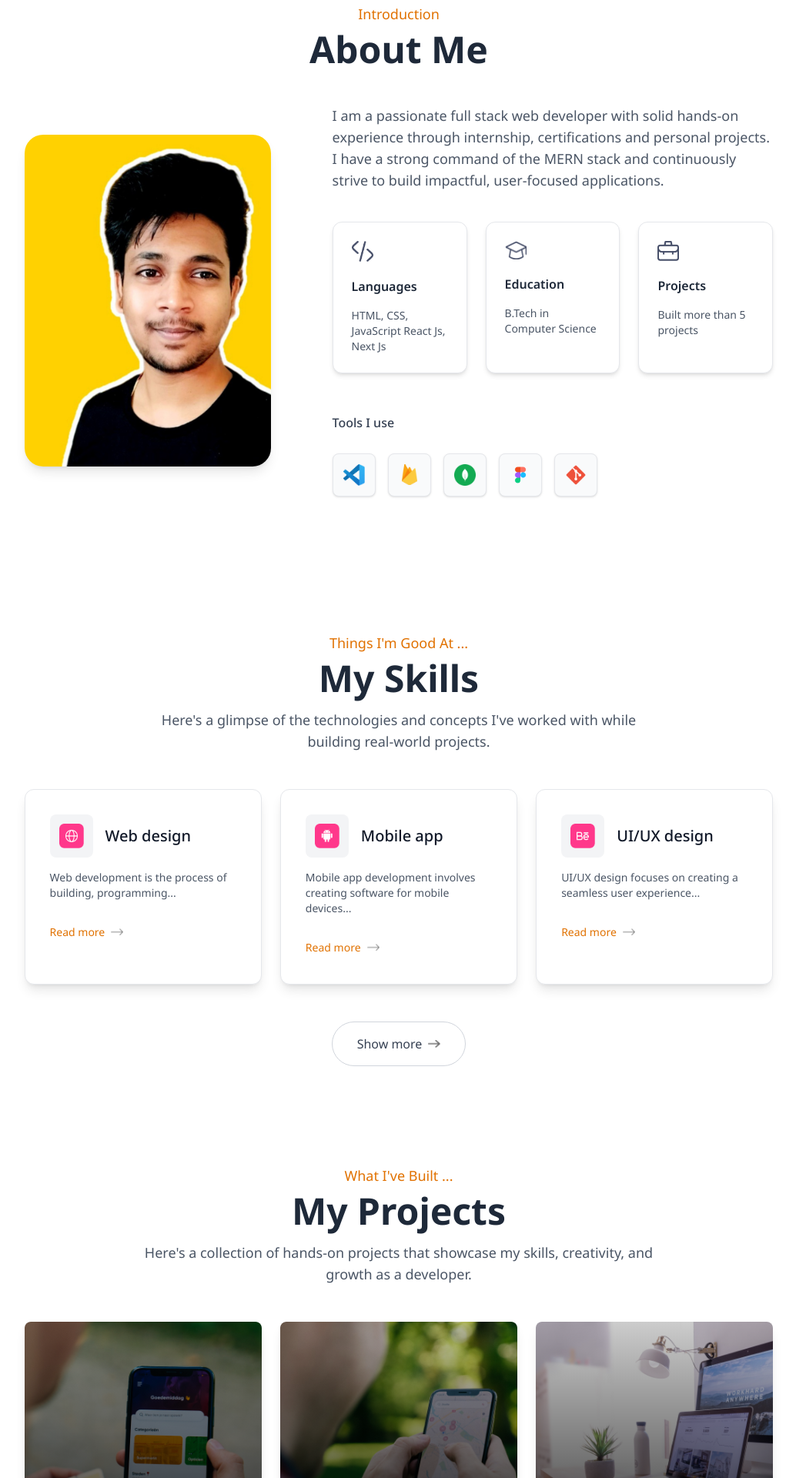
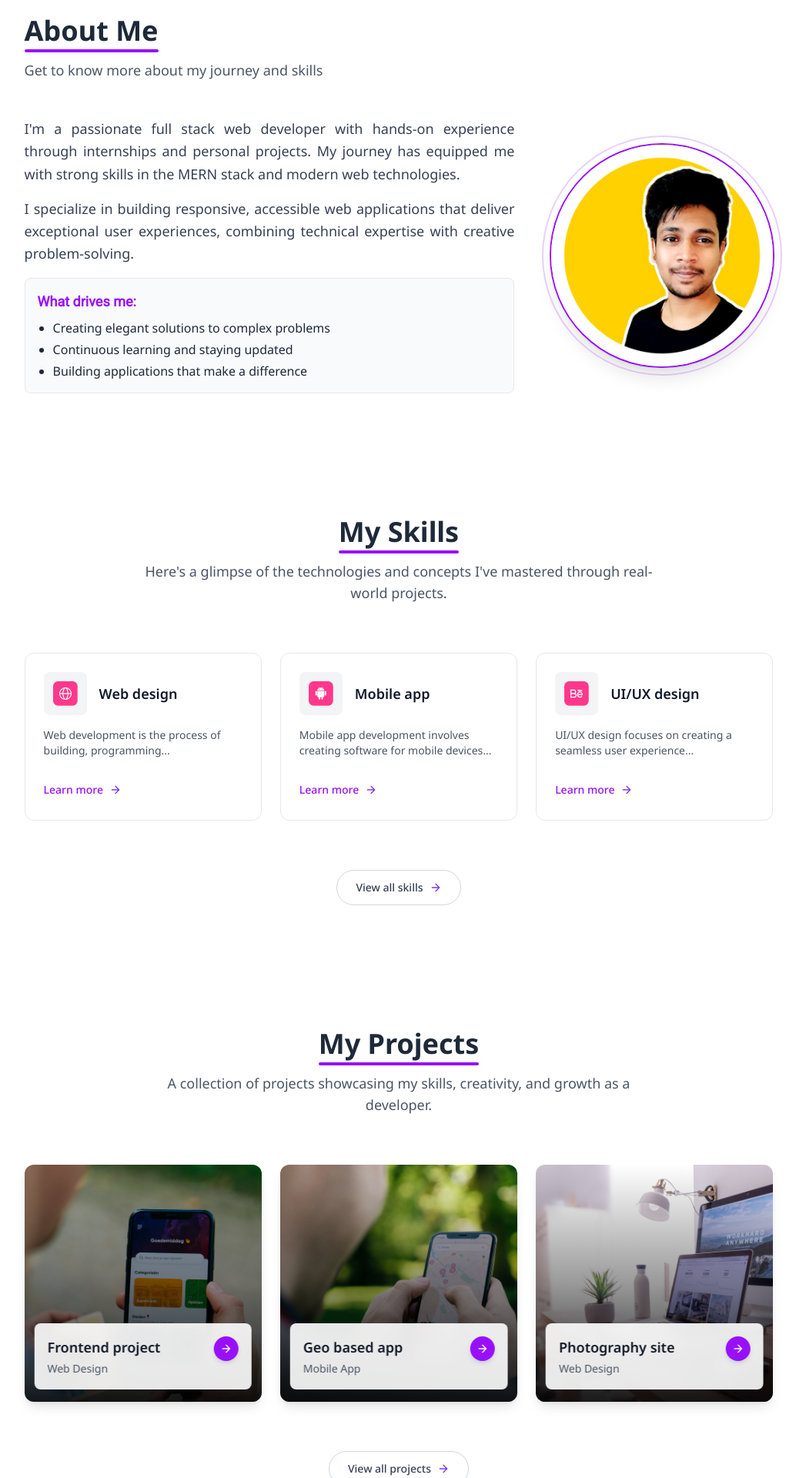
Before and after one commit to kalyanthalla/Kalyan-Portfolio, a Next.js app: page / in a window 1280 px wide. Shown: the part 860-2780 px from the top of the page at 77% size, without its empty margins (122-1169 px from the left). Built offline with nearby package versions, Linux system fonts and the light colour scheme.

Commit message:
Updated design

```diff
--- a/app/components/About.jsx
+++ b/app/components/About.jsx
@@ -1,4 +1,4 @@
-import { assets, infoList, toolsData } from '@/assets/assets'
+import { assets } from '@/assets/assets'
 import Image from 'next/image'
 import React from 'react'
 
@@ -6,85 +6,77 @@ const About = ({ isDarkMode }) => {
   return (
     <section
       id='about'
-      className={`w-full px-[5%] md:px-[12%] py-16 scroll-mt-20 ${
-        isDarkMode ? 'bg-darkTheme text-gray-100' : 'bg-white text-gray-800'
+      className={`w-full px-[5%] md:px-[12%] py-16 md:py-20 scroll-mt-20 transition-colors duration-300 ${
+        isDarkMode ? 'darkTheme text-gray-100' : 'bg-white text-gray-800'
       }`}
     >
       <div className="max-w-7xl mx-auto">
-        <div className="text-center mb-4">
-          <h4 className='text-lg font-Ovo text-amber-600'>Introduction</h4>
-          <h2 className='text-4xl md:text-5xl font-bold mt-2 mb-6'>About Me</h2>
+        <div className="mb-12 text-center lg:text-left">
+          <h2 className='text-3xl md:text-4xl font-bold mb-4 relative inline-block roboto'>
+            <span className="relative z-10">
+              About Me
+              <span className={`absolute -bottom-1 left-0 h-1 w-full ${
+                isDarkMode ? 'bg-purple-400' : 'bg-purple-600'
+              } rounded-full`}></span>
+            </span>
+          </h2>
+          <p className={`text-base md:text-lg max-w-3xl mx-auto lg:mx-0 ${
+            isDarkMode ? 'text-gray-300' : 'text-gray-600'
+          }`}>
+            Get to know more about my journey and skills
+          </p>
         </div>
 
-        <div className='flex flex-col lg:flex-row items-center gap-12 lg:gap-20 my-12'>
-          <div className='w-64 sm:w-80 rounded-3xl overflow-hidden shadow-lg'>
-            <Image
-              src={assets.user_image}
-              alt='Profile picture'
-              width={320}
-              height={320}
-              className='w-full h-auto object-cover hover:scale-105 transition-transform duration-500'
-            />
+        <div className='flex flex-col lg:flex-row items-center justify-center gap-8 lg:gap-12'>
+          {/* Image Container - Now properly aligned */}
+          <div className='relative order-1 lg:order-2 w-56 h-56 sm:w-64 sm:h-64 lg:w-72 lg:h-72'>
+            <div className={`w-full h-full rounded-full overflow-hidden shadow-xl ${
+              isDarkMode ? 'ring-2 ring-purple-400' : 'ring-2 ring-purple-600'
+            }`}>
+              <Image
+                src={assets.profile_image}
+                alt='Profile picture'
+                width={400}
+                height={538}
+                className='w-full h-full object-cover object-top'
+                priority
+              />
+            </div>
+            <div className={`absolute -inset-3 rounded-full border-2 ${
+              isDarkMode ? 'border-purple-400' : 'border-purple-600'
+            } opacity-20 animate-spin-slow pointer-events-none`}></div>
           </div>
 
-          <div className='flex-1'>
-            <p className={`text-lg mb-10 max-w-2xl ${
-              isDarkMode ? 'text-gray-300' : 'text-gray-600'
-            }`}>
-              I am a passionate full stack web developer with solid hands-on experience through internship, certifications and personal projects. I have a strong command of the MERN stack and continuously strive to build impactful, user-focused applications.
-            </p>
+          {/* Text Content - Adjusted text size */}
+          <div className='flex-1 order-2 lg:order-1'>
+            <div className="space-y-4">
+              <p className={`text-base md:text-lg leading-relaxed text-justify ${
+                isDarkMode ? 'text-gray-300' : 'text-gray-700'
+              }`}>
+                I'm a passionate full stack web developer with hands-on experience through internships and personal projects. My journey has equipped me with strong skills in the MERN stack and modern web technologies.
+              </p>
 
-            <ul className='grid grid-cols-1 sm:grid-cols-3 gap-4 sm:gap-6 max-w-2xl mb-12'>
-              {infoList.map(({icon, iconDark, title, description}, index) => (
-                <li
-                  key={index}
-                  className={`rounded-xl p-6 transition-all duration-300 hover:-translate-y-1 cursor-pointer ${
-                    isDarkMode
-                      ? 'bg-darkTheme border-gray-700 hover:shadow-gray-800/50'
-                      : 'bg-white border-gray-200 hover:shadow-gray-200'
-                  } border shadow-md`}
-                >
-                  <Image
-                    src={isDarkMode ? iconDark : icon}
-                    alt={title}
-                    width={28}
-                    height={28}
-                    className='w-7 mb-4'
-                  />
-                  <h3 className={`my-3 font-semibold ${
-                    isDarkMode ? 'text-white' : 'text-gray-800'
-                  }`}>{title}</h3>
-                  <p className={`text-sm ${
-                    isDarkMode ? 'text-gray-300' : 'text-gray-600'
-                  }`}>{description}</p>
-                </li>
-              ))}
-            </ul>
+              <p className={`text-base md:text-lg leading-relaxed text-justify ${
+                isDarkMode ? 'text-gray-300' : 'text-gray-700'
+              }`}>
+                I specialize in building responsive, accessible web applications that deliver exceptional user experiences, combining technical expertise with creative problem-solving.
+              </p>
 
-            <h4 className={`my-6 font-medium ${
-              isDarkMode ? 'text-gray-300' : 'text-gray-700'
-            }`}>Tools I use</h4>
-
-            <ul className='flex flex-wrap items-center gap-3 sm:gap-4'>
-              {toolsData.map((tool, index) => (
-                <li
-                  key={index}
-                  className={`flex items-center justify-center w-12 sm:w-14 aspect-square rounded-lg cursor-pointer transition-all duration-300 hover:-translate-y-1 ${
-                    isDarkMode
-                      ? 'bg-darkTheme border-gray-700 hover:bg-gray-700'
-                      : 'bg-gray-50 border-gray-200 hover:bg-gray-100'
-                  } border shadow-sm`}
-                >
-                  <Image
-                    src={tool}
-                    alt='Tool icon'
-                    width={28}
-                    height={28}
-                    className='w-6 sm:w-7 object-contain'
-                  />
-                </li>
-              ))}
-            </ul>
+              <div className={`p-4 rounded-lg ${
+                isDarkMode ? 'bg-neutral-800 border border-gray-700' : 'bg-gray-50 border border-gray-200'
+              }`}>
+                <h3 className={`text-lg font-semibold roboto mb-2 ${
+                  isDarkMode ? 'text-purple-300' : 'text-purple-600'
+                }`}>
+                  What drives me:
+                </h3>
+                <ul className="space-y-1 pl-5 list-disc text-sm md:text-base">
+                  <li>Creating elegant solutions to complex problems</li>
+                  <li>Continuous learning and staying updated</li>
+                  <li>Building applications that make a difference</li>
+                </ul>
+              </div>
+            </div>
           </div>
         </div>
       </div>
--- a/app/components/Skills.jsx
+++ b/app/components/Skills.jsx
@@ -6,30 +6,36 @@ function Skills({ isDarkMode }) {
   return (
     <section
       id="skills"
-      className={`w-full px-[5%] md:px-[12%] py-16 scroll-mt-20 ${
-        isDarkMode ? 'bg-darkTheme text-gray-100' : 'bg-white text-gray-800'
+      className={`w-full px-[5%] md:px-[12%] py-16 md:py-20 scroll-mt-20 transition-colors duration-300 ${
+        isDarkMode ? 'darkTheme text-gray-100' : 'bg-white text-gray-800'
       }`}
     >
       <div className="max-w-7xl mx-auto">
-        <div className="text-center mb-12">
-          <h4 className='mb-2 text-lg font-Ovo text-amber-600'>Things I'm Good At ...</h4>
-          <h2 className='text-4xl md:text-5xl font-Ovo font-bold mb-4'>My Skills</h2>
-          <p className={`max-w-2xl mx-auto text-lg ${
+        <div className="text-center mb-16">
+          <h2 className='text-3xl md:text-4xl font-bold mb-4 relative inline-block roboto'>
+            <span className="relative z-10">
+              My Skills
+              <span className={`absolute -bottom-1 left-0 h-1 w-full ${
+                isDarkMode ? 'bg-purple-400' : 'bg-purple-600'
+              } rounded-full`}></span>
+            </span>
+          </h2>
+          <p className={`max-w-2xl mx-auto text-base md:text-lg ${
             isDarkMode ? 'text-gray-300' : 'text-gray-600'
           }`}>
-            Here's a glimpse of the technologies and concepts I've worked with while building real-world projects.
+            Here's a glimpse of the technologies and concepts I've mastered through real-world projects.
           </p>
         </div>
 
-        <div className='grid grid-cols-1 sm:grid-cols-2 lg:grid-cols-3 gap-6 my-10'>
+        <div className='grid grid-cols-1 sm:grid-cols-2 lg:grid-cols-3 gap-6'>
           {skillsData.map(({icon, title, description, link}, index) => (
             <div
               key={index}
-              className={`rounded-xl p-8 shadow-lg transition-all duration-300 hover:-translate-y-2 cursor-pointer ${
+              className={`rounded-xl p-6 border transition-all duration-300 hover:-translate-y-1 hover:shadow-lg ${
                 isDarkMode
-                  ? 'bg-gray-800 border-gray-700 hover:shadow-gray-800/50'
-                  : 'bg-white border-gray-200 hover:shadow-gray-200'
-              } border`}
+                  ? 'bg-neutral-900 border-gray-700 hover:shadow-purple-900/20 hover:border-purple-400/30'
+                  : 'bg-white border-gray-200 hover:shadow-purple-200/50 hover:border-purple-300'
+              }`}
             >
               <div className="flex items-center gap-4 mb-4">
                 <div className={`p-3 rounded-lg ${
@@ -43,7 +49,7 @@ function Skills({ isDarkMode }) {
                     className="w-8 h-8 object-contain"
                   />
                 </div>
-                <h3 className={`text-xl font-medium ${
+                <h3 className={`text-lg font-semibold ${
                   isDarkMode ? 'text-white' : 'text-gray-900'
                 }`}>{title}</h3>
               </div>
@@ -56,38 +62,34 @@ function Skills({ isDarkMode }) {
 
               <a
                 href={link}
-                className={`inline-flex items-center gap-2 text-sm ${
-                  isDarkMode ? 'text-amber-400 hover:text-amber-300' : 'text-amber-600 hover:text-amber-700'
+                className={`inline-flex items-center gap-2 text-sm font-medium ${
+                  isDarkMode ? 'text-purple-300 hover:text-purple-200' : 'text-purple-600 hover:text-purple-700'
                 } transition-colors`}
               >
-                Read more
-                <Image
-                  src={isDarkMode ? assets.right_arrow_white : assets.right_arrow}
-                  alt="Right arrow"
-                  width={16}
-                  height={16}
-                />
+                Learn more
+                <svg xmlns="http://www.w3.org/2000/svg" width="16" height="16" viewBox="0 0 24 24" fill="none"
+                  stroke={isDarkMode ? "#c4b5fd" : "#7c3aed"} strokeWidth="2" strokeLinecap="round" strokeLinejoin="round">
+                  <path d="M5 12h14M12 5l7 7-7 7"/>
+                </svg>
               </a>
             </div>
           ))}
         </div>
 
-        <div className="text-center mt-12">
+        <div className="text-center mt-16">
           <a
             href="#"
-            className={`inline-flex items-center gap-2 rounded-full py-3 px-8 border ${
+            className={`inline-flex items-center gap-2 rounded-full py-3 px-6 text-sm font-medium border ${
               isDarkMode
-                ? 'border-gray-600 hover:bg-gray-800 text-gray-100 hover:border-amber-500'
-                : 'border-gray-300 hover:bg-gray-100 text-gray-700 hover:border-amber-500'
-            } transition-all duration-300`}
+                ? 'border-gray-600 hover:bg-gray-800 text-gray-100 hover:border-purple-400'
+                : 'border-gray-300 hover:bg-gray-50 text-gray-700 hover:border-purple-500'
+            } transition-all duration-300 hover:shadow-md`}
           >
-            Show more
-            <Image
-              src={isDarkMode ? assets.right_arrow_white : assets.right_arrow_bold}
-              alt="Right arrow"
-              width={16}
-              height={16}
-            />
+            View all skills
+            <svg xmlns="http://www.w3.org/2000/svg" width="16" height="16" viewBox="0 0 24 24" fill="none"
+              stroke={isDarkMode ? "#c4b5fd" : "#7c3aed"} strokeWidth="2" strokeLinecap="round" strokeLinejoin="round">
+              <path d="M5 12h14M12 5l7 7-7 7"/>
+            </svg>
           </a>
         </div>
       </div>
--- a/app/components/Work.jsx
+++ b/app/components/Work.jsx
@@ -6,57 +6,68 @@ const Work = ({ isDarkMode }) => {
   return (
     <section
       id="work"
-      className={`w-full px-[5%] md:px-[12%] py-16 scroll-mt-20 ${
-        isDarkMode ? 'bg-darkTheme text-gray-100' : 'bg-white text-gray-800'
+      className={`w-full px-[5%] md:px-[12%] py-16 md:py-20 scroll-mt-20 transition-colors duration-300 ${
+        isDarkMode ? 'darkTheme text-gray-100' : 'bg-white text-gray-800'
       }`}
     >
       <div className="max-w-7xl mx-auto">
-        <div className="text-center mb-12">
-          <h4 className='mb-2 text-lg font-Ovo text-amber-600'>What I've Built ...</h4>
-          <h2 className='text-4xl md:text-5xl font-Ovo font-bold mb-4'>My Projects</h2>
-          <p className={`max-w-2xl mx-auto text-lg ${
+        <div className="text-center mb-16">
+          <h2 className='text-3xl md:text-4xl font-bold mb-4 relative inline-block roboto'>
+            <span className="relative z-10">
+              My Projects
+              <span className={`absolute -bottom-1 left-0 h-1 w-full ${
+                isDarkMode ? 'bg-purple-400' : 'bg-purple-600'
+              } rounded-full`}></span>
+            </span>
+          </h2>
+          <p className={`max-w-2xl mx-auto text-base md:text-lg ${
             isDarkMode ? 'text-gray-300' : 'text-gray-600'
           }`}>
-            Here's a collection of hands-on projects that showcase my skills, creativity, and growth as a developer.
+            A collection of projects showcasing my skills, creativity, and growth as a developer.
           </p>
         </div>
 
-        <div className='grid grid-cols-1 sm:grid-cols-2 lg:grid-cols-3 gap-6 my-10'>
+        <div className='grid grid-cols-1 sm:grid-cols-2 lg:grid-cols-3 gap-6'>
           {workData.map((project, index) => (
             <div
               key={index}
-              className='aspect-square rounded-lg relative overflow-hidden group cursor-pointer shadow-lg hover:shadow-xl transition-shadow duration-300'
+              className='aspect-square rounded-xl relative overflow-hidden group cursor-pointer shadow-lg hover:shadow-xl transition-all duration-300'
             >
               <Image
                 src={project.bgImage}
                 alt={project.title}
                 fill
                 className='object-cover transition-transform duration-500 group-hover:scale-105'
+                sizes="(max-width: 768px) 100vw, (max-width: 1200px) 50vw, 33vw"
               />
 
               <div className={`absolute inset-0 bg-gradient-to-t ${
-                isDarkMode ? 'from-gray-900/80 to-gray-900/20' : 'from-black/80 to-black/20'
+                isDarkMode ? 'from-gray-900/90 via-gray-900/40 to-transparent' : 'from-black/90 via-black/40 to-transparent'
               }`}></div>
 
-              <div className={`absolute w-11/12 left-1/2 -translate-x-1/2 bottom-4 rounded-md p-4 ${
+              <div className={`absolute w-11/12 left-1/2 -translate-x-1/2 bottom-4 rounded-lg p-4 ${
                 isDarkMode
-                  ? 'bg-gray-800/90 backdrop-blur-sm'
-                  : 'bg-white/90 backdrop-blur-sm'
-              } transition-all duration-500 group-hover:bottom-6`}>
-                <div className="flex justify-between items-start">
+                  ? 'bg-neutral-900/90 backdrop-blur-sm border border-gray-700/50'
+                  : 'bg-white/90 backdrop-blur-sm border border-gray-200/50'
+              } transition-all duration-300 group-hover:bottom-5`}>
+                <div className="flex justify-between items-start gap-2">
                   <div>
-                    <h3 className={`font-semibold ${
+                    <h3 className={`font-semibold text-lg ${
                       isDarkMode ? 'text-white' : 'text-gray-900'
                     }`}>{project.title}</h3>
-                    <p className={`text-sm ${
+                    <p className={`text-sm mt-1 ${
                       isDarkMode ? 'text-gray-300' : 'text-gray-600'
                     }`}>{project.description}</p>
                   </div>
-                  <button className={`p-2 rounded-full ${
+                  <button className={`p-2 rounded-full flex-shrink-0 ${
                     isDarkMode
-                      ? 'bg-amber-600 hover:bg-amber-700 text-white'
-                      : 'bg-gray-900 hover:bg-gray-800 text-white'
+                      ? 'bg-purple-600 hover:bg-purple-500 text-white'
+                      : 'bg-purple-600 hover:bg-purple-700 text-white'
                   } transition-colors duration-300 shadow-md`}>
+                    <svg xmlns="http://www.w3.org/2000/svg" width="16" height="16" viewBox="0 0 24 24" fill="none"
+                      stroke="currentColor" strokeWidth="2" strokeLinecap="round" strokeLinejoin="round">
+                      <path d="M5 12h14M12 5l7 7-7 7"/>
+                    </svg>
                   </button>
                 </div>
               </div>
@@ -64,22 +75,20 @@ const Work = ({ isDarkMode }) => {
           ))}
         </div>
 
-        <div className="text-center mt-12">
+        <div className="text-center mt-16">
           <a
             href="#"
-            className={`inline-flex items-center gap-2 rounded-full py-3 px-8 border ${
+            className={`inline-flex items-center gap-2 rounded-full py-3 px-6 text-sm font-medium border ${
               isDarkMode
-                ? 'border-gray-600 hover:bg-gray-800 text-gray-100 hover:border-amber-500'
-                : 'border-gray-300 hover:bg-gray-100 text-gray-700 hover:border-amber-500'
-            } transition-all duration-300`}
+                ? 'border-gray-600 hover:bg-gray-800 text-gray-100 hover:border-purple-400'
+                : 'border-gray-300 hover:bg-gray-50 text-gray-700 hover:border-purple-500'
+            } transition-all duration-300 hover:shadow-md`}
           >
-            Show more
-            <Image
-              src={isDarkMode ? assets.right_arrow_white : assets.right_arrow_bold}
-              alt="Right arrow"
-              width={16}
-              height={16}
-            />
+            View all projects
+            <svg xmlns="http://www.w3.org/2000/svg" width="16" height="16" viewBox="0 0 24 24" fill="none"
+              stroke={isDarkMode ? "#c4b5fd" : "#7c3aed"} strokeWidth="2" strokeLinecap="round" strokeLinejoin="round">
+              <path d="M5 12h14M12 5l7 7-7 7"/>
+            </svg>
           </a>
         </div>
       </div>
--- a/assets/assets.js
+++ b/assets/assets.js
@@ -1,4 +1,3 @@
-import user_image from './user-image.png';
 import code_icon from './code-icon.png';
 import code_icon_dark from './code-icon-dark.png';
 import edu_icon from './edu-icon.png';
@@ -19,7 +18,7 @@ import github_icon from './github_icon.svg';
 import github_icon_dark from './github_icon_dark.svg';
 import linkedin_icon from './linkedin_icon.svg'
 import linkedin_icon_dark from './linkedin_icon_dark.svg'
-import profile_img from './profile-img.png';
+import profile_image from './profile_image.png';
 import download_icon from './download_icon.svg';
 import download_icon_dark from './download_icon_dark.svg';
 import moon_icon from './moon_icon.svg';
@@ -42,7 +41,6 @@ import right_arrow_bold from './right-arrow-bold.png';
 import right_arrow_bold_dark from './right-arrow-bold-dark.png';
 
 export const assets = {
-    user_image,
     code_icon,
     code_icon_dark,
     edu_icon,
@@ -63,7 +61,7 @@ export const assets = {
     github_icon_dark,
     linkedin_icon,
     linkedin_icon_dark,
-    profile_img,
+    profile_image,
     download_icon,
     download_icon_dark,
     moon_icon,
```
Also changed, not shown: assets/profile_image.png (renamed from assets/profile-img.png), assets/user-image.png (deleted).
